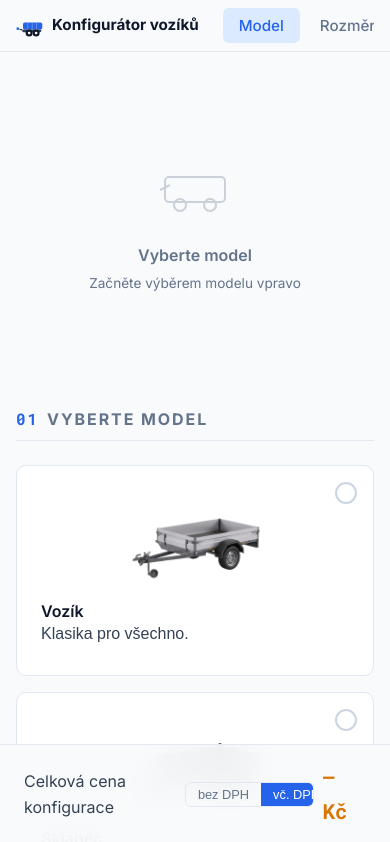
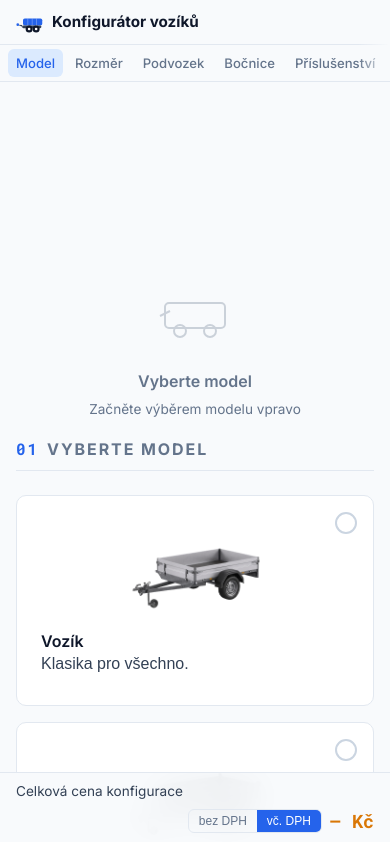
Before and after one commit to Kuba808/privesne-voziky, a React (Vite) app: page / in a window 390 px wide. Shown: the top 842 px of the page. Built offline with nearby package versions, Linux system fonts and the light colour scheme.

Commit message:
feat: implement SectionNav component and define global design system styles

```diff
--- a/src/components/SectionNav.tsx
+++ b/src/components/SectionNav.tsx
@@ -1,12 +1,13 @@
+import { useEffect, useRef } from 'react';
+
 interface SectionNavProps {
   sections: { id: string; label: string }[];
   activeSection: string;
 }
 
-/**
- * Sticky horizontal navigation bar that highlights the current section.
- */
 export function SectionNav({ sections, activeSection }: SectionNavProps) {
+  const navRef = useRef<HTMLElement>(null);
+
   const scrollTo = (id: string) => {
     const el = document.getElementById(id);
     if (el) {
@@ -14,8 +15,17 @@ export function SectionNav({ sections, activeSection }: SectionNavProps) {
     }
   };
 
+  useEffect(() => {
+    const nav = navRef.current;
+    if (!nav) return;
+    const activeBtn = nav.querySelector<HTMLButtonElement>('.section-nav-item.active');
+    if (activeBtn) {
+      activeBtn.scrollIntoView({ behavior: 'smooth', block: 'nearest', inline: 'nearest' });
+    }
+  }, [activeSection]);
+
   return (
-    <nav className="section-nav" aria-label="Sekce konfigurátoru">
+    <nav className="section-nav" ref={navRef} aria-label="Sekce konfigurátoru">
       {sections.map((s) => (
         <button
           key={s.id}
--- a/src/index.css
+++ b/src/index.css
@@ -877,6 +877,7 @@ body {
   font-weight: 700;
   font-size: 1.3rem;
   color: var(--accent-orange);
+  white-space: nowrap;
 }
 
 /* Price bar right group */
@@ -1124,14 +1125,34 @@ body {
 
 @media (max-width: 768px) {
   .header-inner {
-    padding: var(--space-sm) var(--space-md);
+    flex-direction: column;
+    align-items: stretch;
+    gap: 0;
+    padding: var(--space-sm) 0 0;
   }
 
   .logo {
     font-size: 0.95rem;
+    padding: 0 var(--space-md) var(--space-sm);
+  }
+
+  .section-nav {
+    padding: var(--space-xs) var(--space-sm);
+    gap: var(--space-xs);
+    border-top: 1px solid var(--border-subtle);
+    -webkit-mask-image: linear-gradient(to right, black calc(100% - 32px), transparent 100%);
+    mask-image: linear-gradient(to right, black calc(100% - 32px), transparent 100%);
+  }
+
+  .section-nav-item {
+    font-size: 0.82rem;
+    padding: 6px var(--space-sm);
+    border-radius: var(--radius-sm);
+    flex-shrink: 0;
   }
 
   .visualizer-panel {
+    top: 96px;
     height: 40vh;
     min-height: 280px;
     padding: var(--space-md);
@@ -1178,6 +1199,34 @@ body {
 @media (max-width: 480px) {
   .card-grid--dimensions {
     grid-template-columns: 1fr;
+  }
+
+  .price-bar {
+    padding: var(--space-sm) var(--space-md);
+  }
+
+  .price-bar-inner {
+    flex-direction: column;
+    align-items: stretch;
+    gap: var(--space-xs);
+  }
+
+  .price-bar-label {
+    font-size: 0.85rem;
+  }
+
+  .price-bar-right {
+    justify-content: flex-end;
+    gap: var(--space-sm);
+  }
+
+  .price-bar-value {
+    font-size: 1.15rem;
+  }
+
+  .vat-toggle-btn {
+    padding: 4px 10px;
+    font-size: 0.75rem;
   }
 }
 
```
